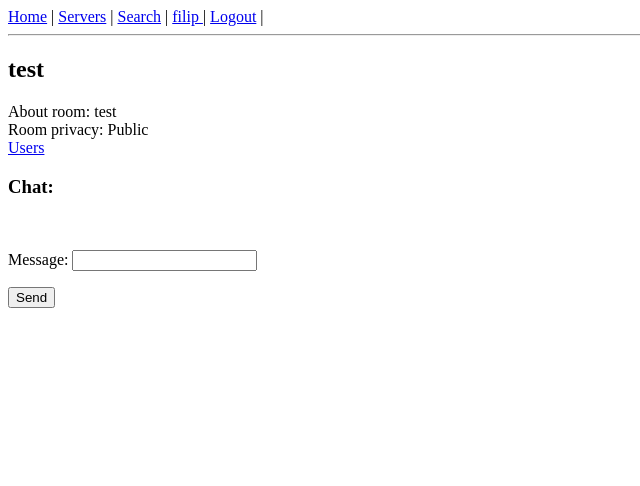
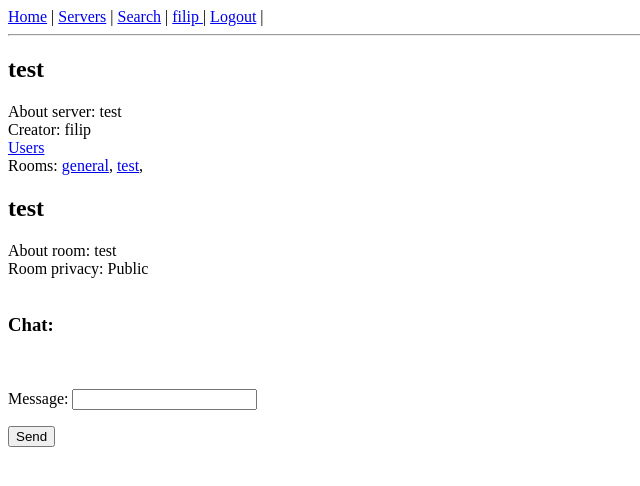
Before and after one commit to filipzmija1/MyChat, a Django app: page /server/11dc68cb-7b77-4f98-b6a4-6f501dc92040/rooms/12e9825b-0bb8-4c93-aba2-7c866b5a2803 in a window 1280 px wide. Shown: the top 486 px of the page, without its empty margins (0-640 px from the left). Run offline with Django 4.2, Linux system fonts and the light colour scheme; a user stored in the database is signed in; data comes from the database, SQL or seed files in the repository; both versions use the stored data as it was after the commit.

Commit message:
users list with delete button

```diff
--- a/mychat/mychat/urls.py
+++ b/mychat/mychat/urls.py
@@ -41,9 +41,9 @@ urlpatterns = [
     path('room-management/<uuid:pk>', vchat.RoomManagement.as_view(), name='room_management'),
     path('room-management/<uuid:pk>/groups', vchat.RoomRanksDisplay.as_view(), name='room_groups_management'),
     path('room-management/<uuid:pk>/groups/<slug:name>', vchat.UserRankDetail.as_view(), name='user_rank_edit'),
-    path('delete-user/room/<uuid:pk>/user/<slug:username>', vchat.DeleteUserFromRoom.as_view(), name='delete_user_from_room'),
+    path('delete-user/server/<uuid:server_id>/user/<slug:username>', vchat.DeleteUserFromServer.as_view(), name='delete_user_from_server'),
     path('rank-change/room/<uuid:pk>/user/<slug:username>/group/<slug:name>', vchat.UserRankEdit.as_view(), name='user_rank_change'),
-    path('room/<uuid:pk>/users', vchat.RoomUsersList.as_view(), name='room_users_list'),
+    path('server/<uuid:pk>/users', vchat.ServerUsersList.as_view(), name='server_users_list'),
     path('messages/<uuid:pk>', vchat.MessageEdit.as_view(), name='message_edit'),
     path('create-server/', vchat.CreateServer.as_view(), name='create_server'),
     path('server_details/<uuid:pk>', vchat.ServerDetails.as_view(), name='server_detail'),
--- a/mychat/templates/viperchat/room_detail.html
+++ b/mychat/templates/viperchat/room_detail.html
@@ -1,6 +1,6 @@
-{% extends 'viperchat/base.html' %}
+{% extends 'viperchat/server_detail.html' %}
 
-{% block content %}
+{% block room %}
 <h2>{{ room.name }}</h2>
 <!-- <a href="">Invite friends</a><br> -->
 {% if user in masters %}
@@ -8,7 +8,6 @@
 {% endif %}
 About room: {{ room.description }}<br>
 Room privacy: {% if room.is_private == False %} Public <br> {% else %} Private<br> {% endif %}
-<a href="{% url 'room_users_list' room.id %}">Users</a>
 <br>
 <h3>Chat:</h3> {% for message in messages %}
 <li> {{ message.author }}: {{ message.content }} - {{ message.date_created }} {% if message.date_edited %} Edited: {{ message.date_edited }} {% else %} {{ message.date_created }} {% endif %}
--- a/mychat/templates/viperchat/server_detail.html
+++ b/mychat/templates/viperchat/server_detail.html
@@ -13,16 +13,17 @@
 About server: {{ server.description }}<br>
 {% if request.user in server.users.all %}
 Creator: {{ server.creator }} <br>
-Users:
-{% for user in server.users.all %}
-{{ user.username }}
-{% endfor %}<br>
+<a href="{% url 'server_users_list' server.id %}">Users</a>
+<br>
 
 Rooms: {% for room in server.room_set.all %}
 <a href="{% url 'room_detail' server_id=server.id pk=room.id %}">{{ room.name }}</a>,
 {% endfor %}
 <br>
 {% else %}
-<a href="{% url 'join_server' server.id %}">Join server for more details</a>
+<a href="{% url 'join_server' server.pk %}">Join server for more details</a>
 {% endif %}
+{% block room %}
+
 {% endblock %}
+{% endblock %}
--- a/mychat/viperchat/models.py
+++ b/mychat/viperchat/models.py
@@ -73,7 +73,7 @@ class Room(models.Model):
 
     class Meta:
         permissions = [
-            ("delete_user_from_room", "Can delete user from room"),
+            ("delete_user_from_server", "Can delete user from server"),
             ("display_room_data", "Can see room details"),
         ]
 
--- a/mychat/viperchat/views.py
+++ b/mychat/viperchat/views.py
@@ -232,6 +232,7 @@ class RoomDetail(LoginRequiredMixin, UserPassesTestMixin, FormMixin, DetailView)
         server_groups = Group.objects.filter(name__startswith=f'{server.name}_')    # Get all server groups
         context['messages'] = Message.objects.filter(room=self.get_object())
         context['form'] = SendMessageForm()
+        context['server'] = self.get_object().server
         for group in server_groups:
             if logged_user in group.user_set.all() and delete_message_permission in group.permissions.all():
                 context["deleters"] = group.user_set.all()
@@ -239,16 +240,14 @@ class RoomDetail(LoginRequiredMixin, UserPassesTestMixin, FormMixin, DetailView)
 
     def post(self, request, *args, **kwargs):
         form = self.get_form()
-        server_id = self.kwargs['server_id']
-        server = Server.objects.get(id=server_id)
         if form.is_valid():
             room = self.get_object()
             author = self.request.user
             message = form.cleaned_data['message']
             Message.objects.create(room=room, author=author, content=message)
-            return redirect(reverse('room_detail', kwargs={'pk': self.get_object().pk, 'server_id': server.id}))
+            return redirect(reverse('room_detail', kwargs={'pk': self.get_object().pk, 'server_id': self.get_object().server.id}))
         else:
-            return redirect(reverse('room_detail', kwargs={'pk': self.get_object().pk, 'server_id': server.id}))
+            return redirect(reverse('room_detail', kwargs={'pk': self.get_object().pk, 'server_id': self.get_object().server.id}))
 
 
 class RoomManagement(LoginRequiredMixin, UpdateView):
@@ -327,14 +326,14 @@ class RoomRanksDisplay(LoginRequiredMixin, ListView):
         return context
 
 
-class RoomUsersList(LoginRequiredMixin, ListView):
+class ServerUsersList(LoginRequiredMixin, ListView):
     """Display room's users and give possibility to delete them from room"""
     model = User
     context_object_name = 'users'
-    template_name = 'viperchat/room_users_list.html'
+    template_name = 'viperchat/server_users_list.html'
 
     def get_object(self, *args, **kwargs):
-        return Room.objects.get(id=self.kwargs['pk'])
+        return Server.objects.get(id=self.kwargs['pk'])
 
     def get_queryset(self):
         logged_user = self.request.user
@@ -345,19 +344,13 @@ class RoomUsersList(LoginRequiredMixin, ListView):
 
     def get_context_data(self, *args, **kwargs):
         context = super().get_context_data(**kwargs)
-        moderators_group = Group.objects.get(name=f'{self.get_object().name}_mods')
-        masters_group = Group.objects.get(name=f'{self.get_object().name}_masters')
-        delete_user_permission = Permission.objects.get(codename='delete_user_from_room')
-        context['room'] = self.get_object()
-        if self.request.user in moderators_group.user_set.all() and delete_user_permission in moderators_group.permissions.all():
-            context['removers'] = moderators_group
-            return context
-        elif self.request.user in masters_group.user_set.all():
-            context['groups'] = Group.objects.filter(name__startswith=f'{self.get_object().name}_')
-            context['removers'] = masters_group
-            return context
-        else:
-            return context
+        groups = Group.objects.filter(name__startswith=f'{self.get_object().name}_')
+        permission = Permission.objects.get(codename='delete_user_from_server')
+        for group in groups:
+            if self.request.user in group.user_set.all() and permission in group.permissions.all():
+                context['remover'] = group.user_set.all()
+        context['server'] = self.get_object()
+        return context
 
 
 class UserRankDetail(LoginRequiredMixin, DetailView):
@@ -385,42 +378,48 @@ class UserRankDetail(LoginRequiredMixin, DetailView):
         return context
 
 
-class DeleteUserFromRoom(LoginRequiredMixin, UpdateView):
+class DeleteUserFromServer(LoginRequiredMixin, UserPassesTestMixin, UpdateView):
     """Deletes user from room and takes permissions"""
-    model = Room
+    model = Server
     fields = []
+
+    def test_func(self):
+        server_id = self.kwargs['server_id']
+        server = Server.objects.get(id=server_id)
+        server_groups = Group.objects.filter(name=f'{server.name}_')
+        delete_permission = Permission.objects.get(codename='delete_user_from_server')
+        for group in server_groups:
+            if self.request.user in group.user_set.all() and delete_permission in group.permissions.all():
+                return True
+        raise PermissionDenied
 
     def get_object(self):
         user_username = self.kwargs['username']
-        room_id = self.kwargs['pk']
-        room = Room.objects.get(id=room_id)
         user_to_delete = User.objects.get(username=user_username)
-        logged_user = self.request.user
-        group_masters = Group.objects.get(name=f'{room.name}_masters')
-        moderators_group = Group.objects.get(name=f'{room.name}_mods')
-        delete_user_permission = Permission.objects.get(codename='delete_user_from_room')
-        if logged_user in group_masters.user_set.all():
-            return user_to_delete
-        elif logged_user in moderators_group.user_set.all() and delete_user_permission in moderators_group.permissions.all():
-            return user_to_delete
-        else:
-            raise PermissionDenied
+        return user_to_delete
 
     def get(self, request, *args, **kwargs):
-        room_id = self.kwargs['pk']
-        room = Room.objects.get(id=room_id)
-        moderators_group = Group.objects.get(name=f'{room.name}_mods')
-        members_group = Group.objects.get(name=f'{room.name}_members')
-        masters_group = Group.objects.get(name=f'{room.name}_masters')
-        if self.get_object() in masters_group.user_set.all():
+        server_id = self.kwargs['pk']
+        server = Server.objects.get(id=server_id)
+        logged_user = self.request.user
+        user_to_delete = self.get_object()
+        masters_group = Group.objects.get(name=f'{server.name}_masters')
+        moderators_group = Group.objects.get(name=f'{server.name}_moderators')
+        owners_group = Group.objects.get(name=f'{server.name}_owners')
+        members_group = Group.objects.get(name=f'{server.name}_members')
+        #   Check all statements if logged user can delete
+        if user_to_delete in owners_group.user_set.all() or \
+        user_to_delete in masters_group.user_set.all() and logged_user in masters_group.user_set.all() or \
+        user_to_delete in moderators_group.user_set.all() and logged_user in moderators_group.user_set.all() or \
+        user_to_delete in masters_group.user_set.all() and logged_user in moderators_group.user_set.all():
             raise PermissionDenied
-        if self.get_object() in room.users.all():
-            moderators_group.user_set.remove(self.get_object())
-            members_group.user_set.remove(self.get_object())
-            room.users.remove(self.get_object())
-            return redirect(reverse('room_users_list', kwargs={'pk': room.id}))
         else:
-            raise PermissionDenied
+        #   Delete from any group in server
+            server.users.remove(user_to_delete)
+            masters_group.user_set.remove(user_to_delete)
+            moderators_group.ser_set.remove(user_to_delete)
+            members_group.user_set.remove(user_to_delete)
+            return redirect(reverse('server_users_list', kwargs={'pk': server_id}))
 
 
 class UserRankEdit(LoginRequiredMixin, UpdateView):
```
Also changed, not shown: mychat/templates/viperchat/room_users_list.html (deleted, +0 -20 lines), mychat/templates/viperchat/server_users_list.html (added, +18 -0 lines), mychat/db.sqlite3, mychat/viperchat/migrations/0010_alter_room_options.py (added).
